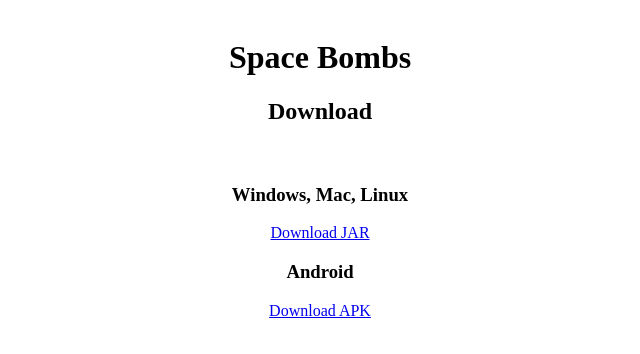
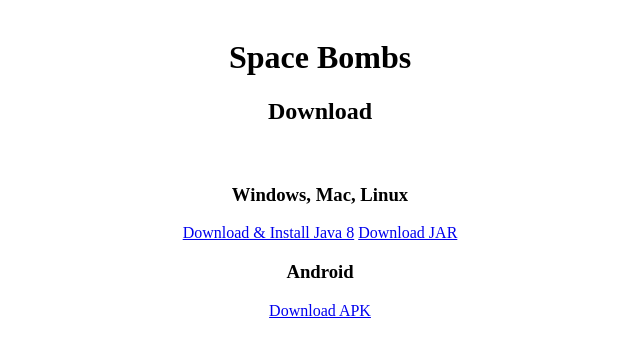
Before and after one commit to Aeo-Informatik/Space-Bombs, a plain HTML site: page index.html in a window 1280 px wide. Shown: the whole page, without its empty margins (320-960 px from the left). Drawn offline with Linux system fonts and the light colour scheme.

```diff
--- a/index.html
+++ b/index.html
@@ -24,7 +24,9 @@
 
 <div class="center">
     <h3>Windows, Mac, Linux</h3>
+    <a href="https://java.com/de/download/" target="_blank">Download & Install Java 8</a>
     <a href="https://github.com/Aeo-Informatik/Space-Bombs/blob/master/desktop/build/libs/desktop-1.0.jar?raw=true" target="_blank">Download JAR</a>
+
 
     <h3 >Android</h3>
     <a href="https://github.com/Aeo-Informatik/Space-Bombs/blob/master/android/android-release.apk?raw=true" target="_blank">Download APK</a>
```
Also changed, not shown: 1 other file.
